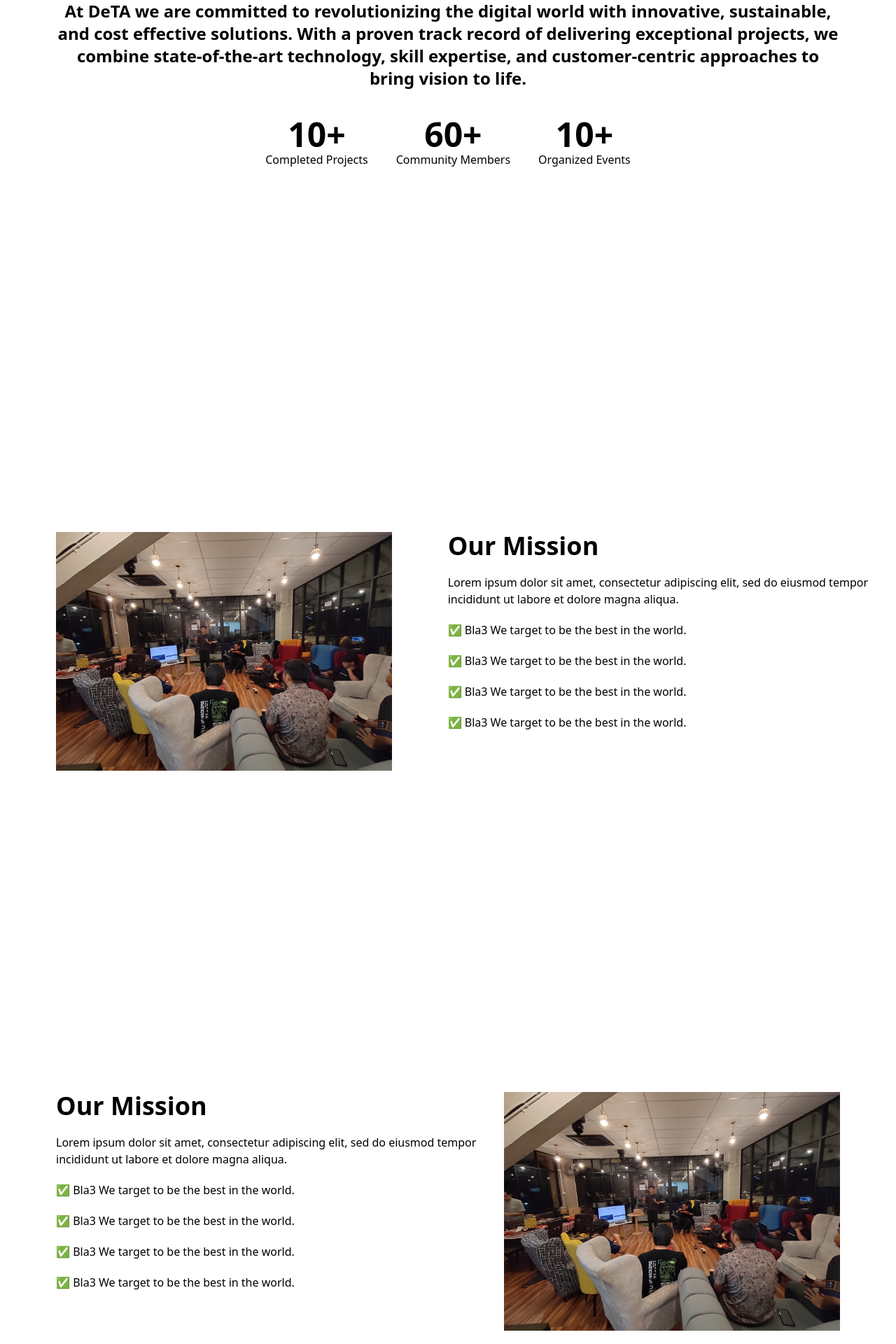
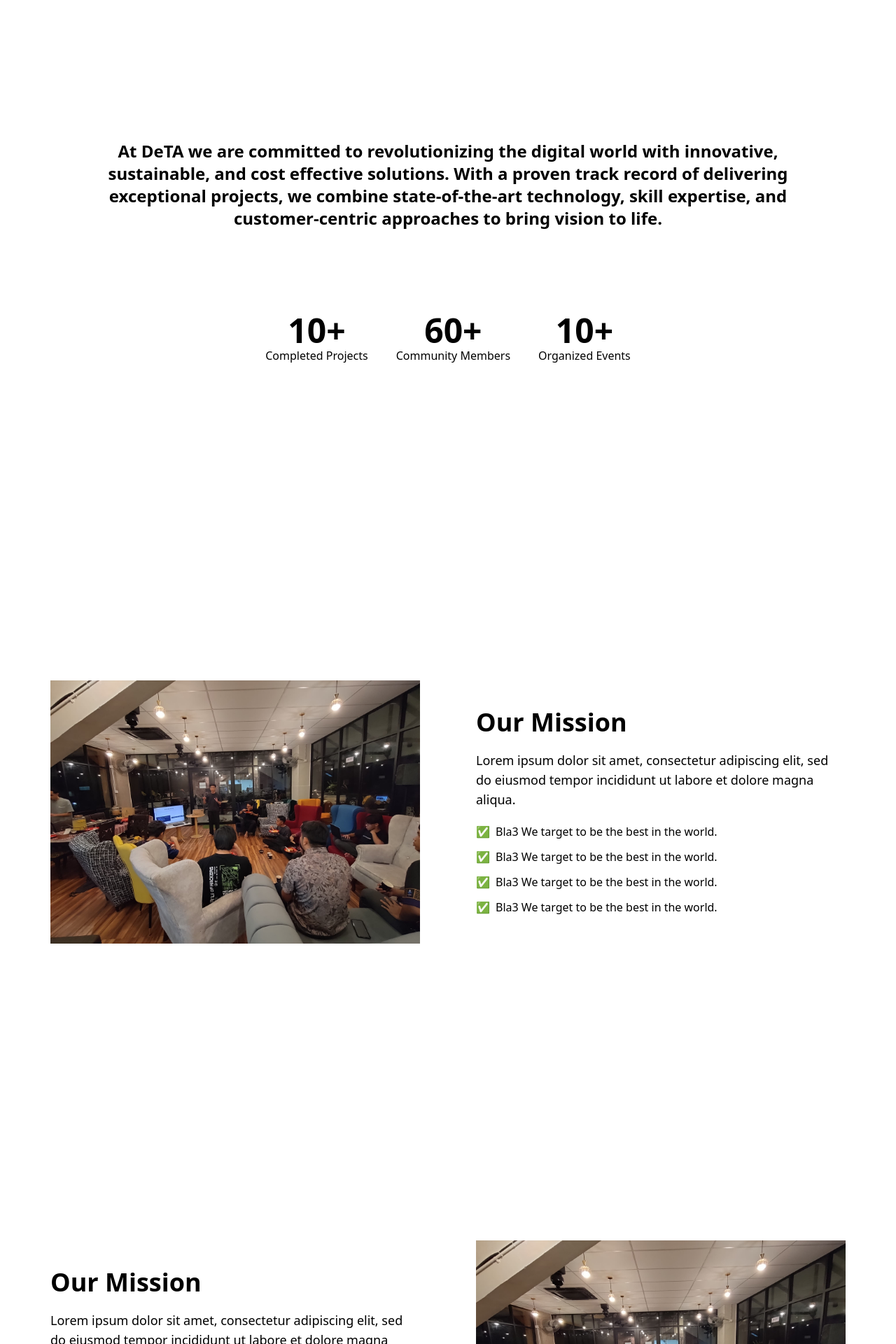
Before and after one commit to mimoimio/DeTA-Website-Test, a Next.js app: page /about in a window 1280 px wide. Shown: the part 840-2760 px from the top of the page at 70% size. Built offline with nearby package versions, Linux system fonts and the light colour scheme.

Commit message:
Fix about

```diff
--- a/app/about/page.jsx
+++ b/app/about/page.jsx
@@ -9,32 +9,36 @@ export default function About() {
   return (
     <>
       <Header />
-      <div className="mx-auto h-screen flex items-center justify-center">
-        <div className="pl-20 pr-20">
-          <h1 className="text-6xl font-bold pb-12">
+
+      {/* Hero Section */}
+      <div className="mx-auto min-h-screen flex flex-col lg:flex-row items-center justify-center py-10 px-4 sm:px-6 lg:px-8">
+        <div className="lg:pl-10 lg:pr-10 mb-10 lg:mb-0 lg:w-1/2">
+          <h1 className="pt-7 text-4xl sm:text-5xl lg:text-6xl font-bold pb-6 lg:pb-12">
             Developing Excellence Together
           </h1>
-          <p className="text-lg">
+          <p className="text-base sm:text-lg">
             Lorem ipsum dolor sit amet consectetur adipisicing elit. Beatae
             eveniet eius cumque necessitatibus dignissimos, corporis odio enim
             voluptate nemo nihil. Quaerat nulla aperiam, commodi iste
             accusantium ea quos itaque eveniet.
           </p>
         </div>
-        <div className="pr-20 flex justify-center">
+        <div className="lg:pr-10 flex justify-center lg:w-1/2">
           <Image
             src="/images/DetaMeetup7.png"
             alt="gambar"
             width={700}
             height={700}
-            className="object-cover mix-blend-multiply bg-black"
+            className="object-cover mix-blend-multiply bg-black w-full max-w-md lg:max-w-full"
+            priority
           />
         </div>
       </div>
 
-      <div className="mx-auto h-screen text-center pt-10">
-        <div className="px-20">
-          <h1 className="text-2xl font-semibold">
+      {/* Stats Section */}
+      <div className="mx-auto min-h-screen text-center py-10 px-4 sm:px-6 lg:px-8 flex flex-col justify-center">
+        <div className="px-4 lg:px-20 mb-10 lg:mb-20">
+          <h1 className="text-xl sm:text-2xl font-semibold">
             At DeTA we are committed to revolutionizing the digital world with
             innovative, sustainable, and cost effective solutions. With a proven
             track record of delivering exceptional projects, we combine
@@ -42,116 +46,85 @@ export default function About() {
             approaches to bring vision to life.
           </h1>
         </div>
-        <div className="flex space-x-10 pt-10 justify-center">
+        <div className="flex flex-col sm:flex-row space-y-6 sm:space-y-0 sm:space-x-6 lg:space-x-10 pt-10 justify-center">
           <div className="text-center">
-            <h1 className="text-5xl font-bold">10+</h1>
+            <h1 className="text-4xl sm:text-5xl font-bold">10+</h1>
             <p>Completed Projects</p>
           </div>
           <div className="text-center">
-            <h1 className="text-5xl font-bold">60+</h1>
+            <h1 className="text-4xl sm:text-5xl font-bold">60+</h1>
             <p>Community Members</p>
           </div>
           <div className="text-center">
-            <h1 className="text-5xl font-bold">10+</h1>
+            <h1 className="text-4xl sm:text-5xl font-bold">10+</h1>
             <p>Organized Events</p>
           </div>
         </div>
       </div>
 
-      <div className="mx-auto h-screen  flex">
-      <div className="pl-20 pr-20">
+      {/* Mission Sections - Repeating pattern */}
+      {[1, 2, 3].map((item, index) => (
+        <div
+          key={index}
+          className={`mx-auto min-h-screen flex flex-col ${index % 2 === 0 ? 'lg:flex-row' : 'lg:flex-row-reverse'} py-10 px-4 sm:px-6 lg:px-8 items-center`}
+        >
+          <div className="lg:w-1/2 mb-10 lg:mb-0 lg:px-10">
             <Image
               src="/images/DetaMeetup7.png"
               alt="gambar"
               width={700}
               height={700}
-            className="object-cover mix-blend-multiply bg-black"
+              className="object-cover mix-blend-multiply bg-black w-full max-w-md mx-auto lg:max-w-full"
             />
           </div>
-        <div>
-          <h1 className="text-4xl font-bold pb-5">
+          <div className="lg:w-1/2 lg:px-10">
+            <h1 className="text-3xl sm:text-4xl font-bold pb-5">
               Our Mission
             </h1>
-          <h2 className=" pb-5">
+            <h2 className="pb-5 text-lg">
               Lorem ipsum dolor sit amet, consectetur adipiscing elit, sed do eiusmod tempor incididunt ut labore et dolore magna aliqua.
             </h2>
-          <h3 className="space-y-5">
-            <p> ✅ Bla3 We target to be the best in the world.</p>
-            <p> ✅ Bla3 We target to be the best in the world.</p>
-            <p> ✅ Bla3 We target to be the best in the world.</p>
-            <p> ✅ Bla3 We target to be the best in the world.</p>
-          </h3>
+            <div className="space-y-3">
+              <p className="flex items-start">
+                <span className="mr-2">✅</span>
+                <span>Bla3 We target to be the best in the world.</span>
+              </p>
+              <p className="flex items-start">
+                <span className="mr-2">✅</span>
+                <span>Bla3 We target to be the best in the world.</span>
+              </p>
+              <p className="flex items-start">
+                <span className="mr-2">✅</span>
+                <span>Bla3 We target to be the best in the world.</span>
+              </p>
+              <p className="flex items-start">
+                <span className="mr-2">✅</span>
+                <span>Bla3 We target to be the best in the world.</span>
+              </p>
+            </div>
+          </div>
+        </div>
+      ))}
+
+      {/* Work Section */}
+      <div className="mx-auto bg-black text-white text-center py-16 px-4 sm:px-6 lg:px-8">
+        <h1 className="font-semibold text-4xl sm:text-5xl lg:text-6xl p-3 lg:p-5">
+          How <span className="bg-orange-600">We</span> Do Work
+        </h1>
+        <p className="text-xl sm:text-2xl font-light p-3 lg:p-5">
+          Lorem ipsum dolor sit amet, consectetur adipiscing elit, sed do eiusmod tempor incididunt ut labore et dolore magna aliqua.
+        </p>
+        <div className="mt-10">
+          <Image
+            src="/images/DetaMeetup7.png"
+            alt="gambar"
+            width={500}
+            height={500}
+            className="mx-auto w-full max-w-xs sm:max-w-md"
+          />
         </div>
       </div>
 
-      <div className="mx-auto h-screen  flex">
-      <div className="pl-20">
-          <h1 className="text-4xl font-bold pb-5">
-              Our Mission
-          </h1>
-          <h2 className=" pb-5">
-          Lorem ipsum dolor sit amet, consectetur adipiscing elit, sed do eiusmod tempor incididunt ut labore et dolore magna aliqua.
-          </h2>
-          <h3 className="space-y-5">
-            <p> ✅ Bla3 We target to be the best in the world.</p>
-            <p> ✅ Bla3 We target to be the best in the world.</p>
-            <p> ✅ Bla3 We target to be the best in the world.</p>
-            <p> ✅ Bla3 We target to be the best in the world.</p>
-          </h3>
-        </div>
-      <div className="pr-20">
-          <Image
-            src="/images/DetaMeetup7.png"
-            alt="gambar"
-            width={700}
-            height={700}
-            className="object-cover mix-blend-multiply bg-black"
-          />
-        </div>
-
-      </div>
-
-      <div className="mx-auto h-screen  flex">
-      <div className="pl-20 pr-20">
-          <Image
-            src="/images/DetaMeetup7.png"
-            alt="gambar"
-            width={700}
-            height={700}
-            className="object-cover mix-blend-multiply bg-black"
-          />
-        </div>
-        <div>
-          <h1 className="text-4xl font-bold pb-5">
-              Our Mission
-          </h1>
-          <h2 className=" pb-5">
-          Lorem ipsum dolor sit amet, consectetur adipiscing elit, sed do eiusmod tempor incididunt ut labore et dolore magna aliqua.
-          </h2>
-          <h3 className="space-y-5">
-            <p> ✅ Bla3 We target to be the best in the world.</p>
-            <p> ✅ Bla3 We target to be the best in the world.</p>
-            <p> ✅ Bla3 We target to be the best in the world.</p>
-            <p> ✅ Bla3 We target to be the best in the world.</p>
-          </h3>
-        </div>
-      </div>
-
-      <div className="mx-auto bg-black text-white text-center pb-32">
-  <h1 className="font-semibold text-6xl p-5">
-    How <span className="bg-orange-600">We</span> Do Work
-  </h1>
-  <p className="text-2xl font-light p-5">
-    Lorem ipsum dolor sit amet, consectetur adipiscing elit, sed do eiusmod tempor incididunt ut labore et dolore magna aliqua.
-  </p>
-  <Image
-    src="/images/DetaMeetup7.png"
-    alt="gambar"
-    width={500} // reduced from 700
-    height={500}
-    className="mx-auto "
-  />
-</div>
       <Footer />
     </>
   );
```
Lines whose indentation alone changed are shown as unchanged.
